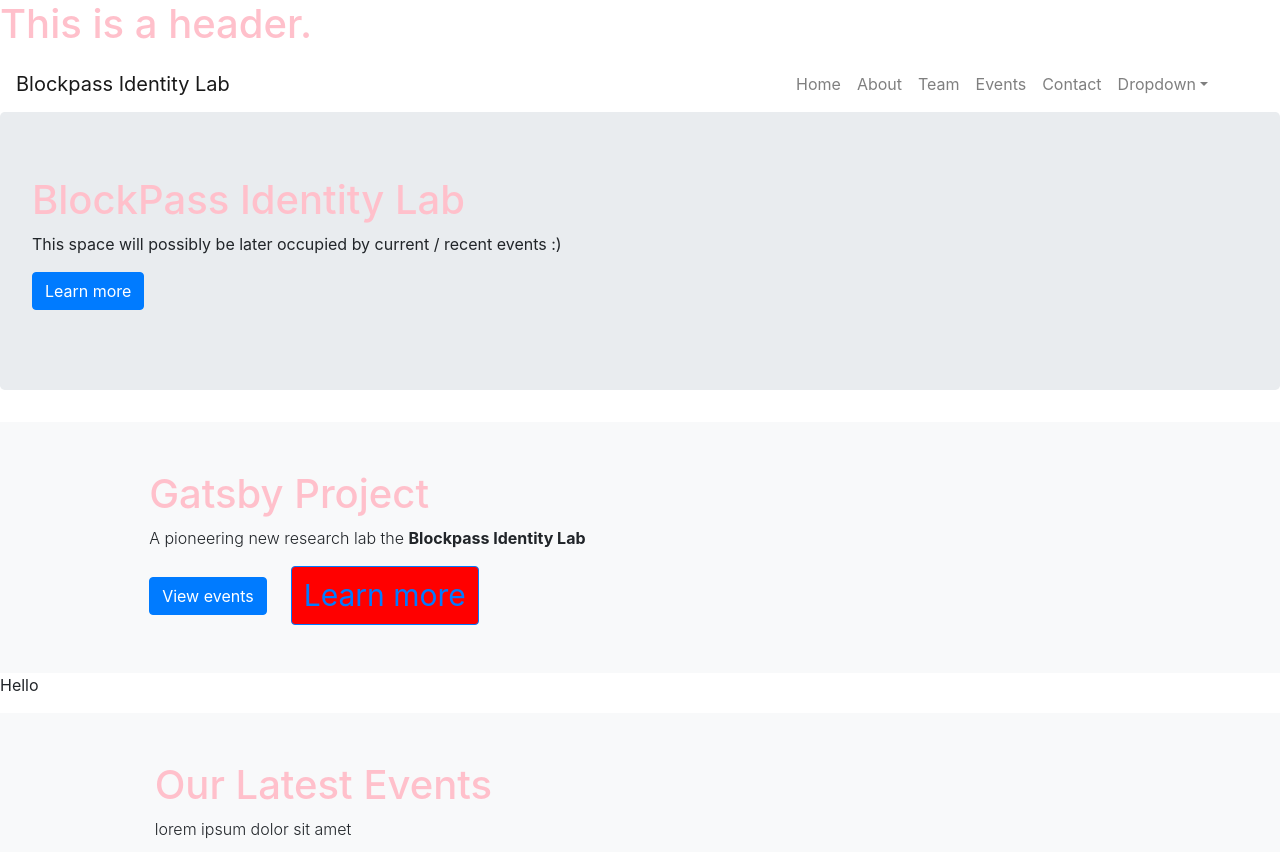
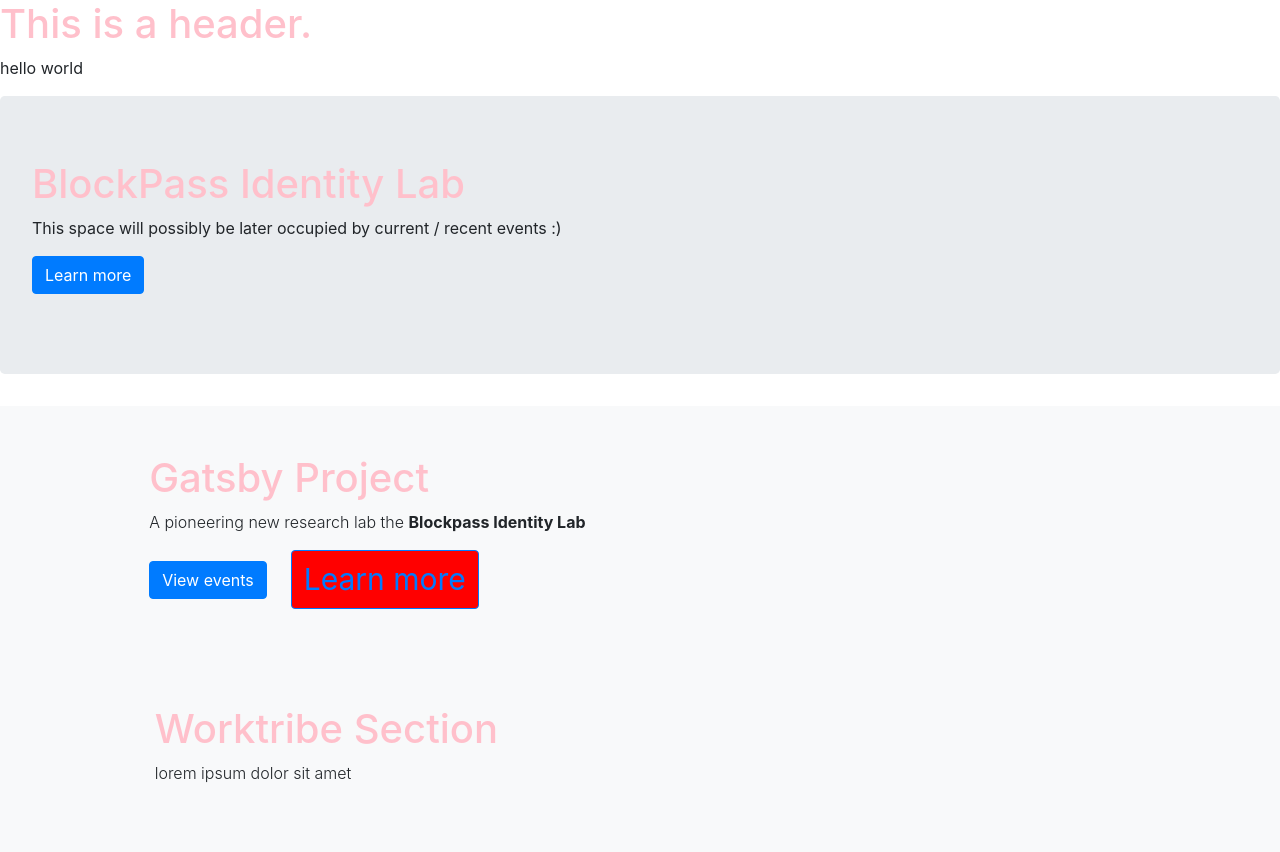
Before and after one commit to blockpass-identity-lab/bil-website, a Gatsby site: page / in a window 1280 px wide. Shown: the top 852 px of the page. Built offline with nearby package versions, Linux system fonts and the light colour scheme; Gatsby itself is replaced by a stand-in of ours.

Commit message:
worktribe section comments deleted

```diff
--- a/src/components/navigationbar.js
+++ b/src/components/navigationbar.js
@@ -4,26 +4,28 @@
 
 const Navigationbar = () => {
   return (
-    <Navbar bg="light-1" expand="lg">
-    <Navbar.Brand href="#home">Blockpass Identity Lab</Navbar.Brand>
-    <Navbar.Toggle aria-controls="basic-navbar-nav" />
-    <Navbar.Collapse id="basic-navbar-nav">
-      <Nav className="ml-auto mr-5">
-        <Nav.Link href="#home">Home</Nav.Link>
-        <Nav.Link href="#link">About</Nav.Link>
-        <Nav.Link href="#link2">Team</Nav.Link>
-        <Nav.Link href="#link3">Events</Nav.Link>
-        <Nav.Link href="#link4">Contact</Nav.Link>
-        <NavDropdown title="Dropdown" id="basic-nav-dropdown">
-          <NavDropdown.Item href="#action/3.1">Action</NavDropdown.Item>
-          <NavDropdown.Item href="#action/3.2">Another action</NavDropdown.Item>
-          <NavDropdown.Item href="#action/3.3">Something</NavDropdown.Item>
-          <NavDropdown.Divider />
-          <NavDropdown.Item href="#action/3.4">Separated link</NavDropdown.Item>
-        </NavDropdown>
-      </Nav>
-    </Navbar.Collapse>
-  </Navbar>
+  //   <Navbar bg="light-1" expand="lg">
+  //   <Navbar.Brand href="#home">Blockpass Identity Lab</Navbar.Brand>
+  //   <Navbar.Toggle aria-controls="basic-navbar-nav" />
+  //   <Navbar.Collapse id="basic-navbar-nav">
+  //     <Nav className="ml-auto mr-5">
+  //       <Nav.Link href="#home">Home</Nav.Link>
+  //       <Nav.Link href="#link">About</Nav.Link>
+  //       <Nav.Link href="#link2">Team</Nav.Link>
+  //       <Nav.Link href="#link3">Events</Nav.Link>
+  //       <Nav.Link href="#link4">Contact</Nav.Link>
+  //       <NavDropdown title="Dropdown" id="basic-nav-dropdown">
+  //         <NavDropdown.Item href="#action/3.1">Action</NavDropdown.Item>
+  //         <NavDropdown.Item href="#action/3.2">Another action</NavDropdown.Item>
+  //         <NavDropdown.Item href="#action/3.3">Something</NavDropdown.Item>
+  //         <NavDropdown.Divider />
+  //         <NavDropdown.Item href="#action/3.4">Separated link</NavDropdown.Item>
+  //       </NavDropdown>
+  //     </Nav>
+  //   </Navbar.Collapse>
+  // </Navbar>
+  <p>hello world
+  </p>
 
   )
 }
--- a/src/components/worktribe.js
+++ b/src/components/worktribe.js
@@ -3,15 +3,15 @@
 
 const Worktribe = () =>{
   return (
-  //   <div style={{ background: `red` }} class="container-fluid bg-light">
-  //   <div class="row">
-  //     <div class="col-md-11 offset-1 p-5">
-  //       <h1>Worktribe Section</h1>
-  //       <p class="font-weight-light">lorem ipsum dolor sit amet</p>
-  //     </div>
-  //   </div>
-  // </div>
-  <p>Hello</p>
+    <div style={{ background: `red` }} class="container-fluid bg-light">
+    <div class="row">
+      <div class="col-md-11 offset-1 p-5">
+        <h1>Worktribe Section</h1>
+        <p class="font-weight-light">lorem ipsum dolor sit amet</p>
+      </div>
+    </div>
+  </div>
+
   )
 }
 export default Worktribe
```
